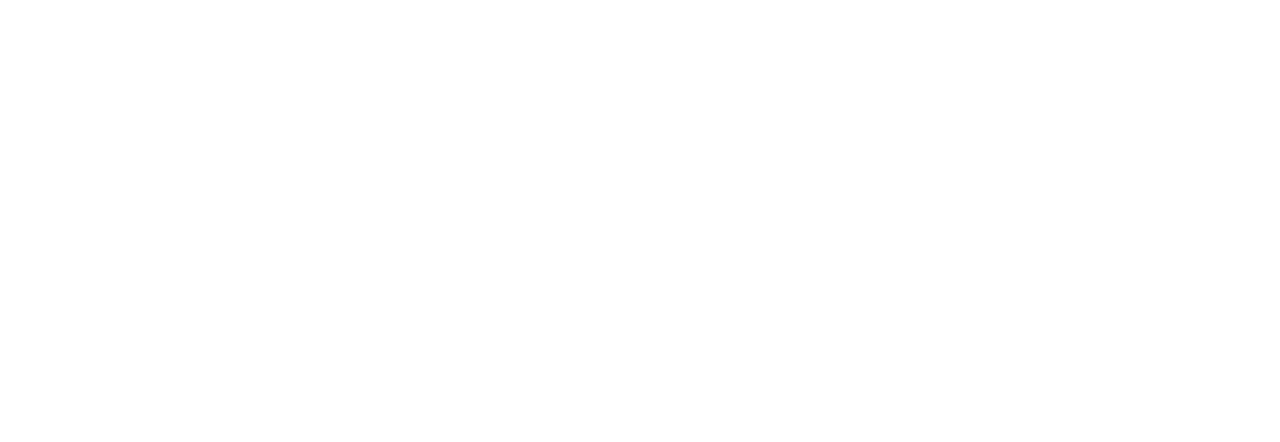
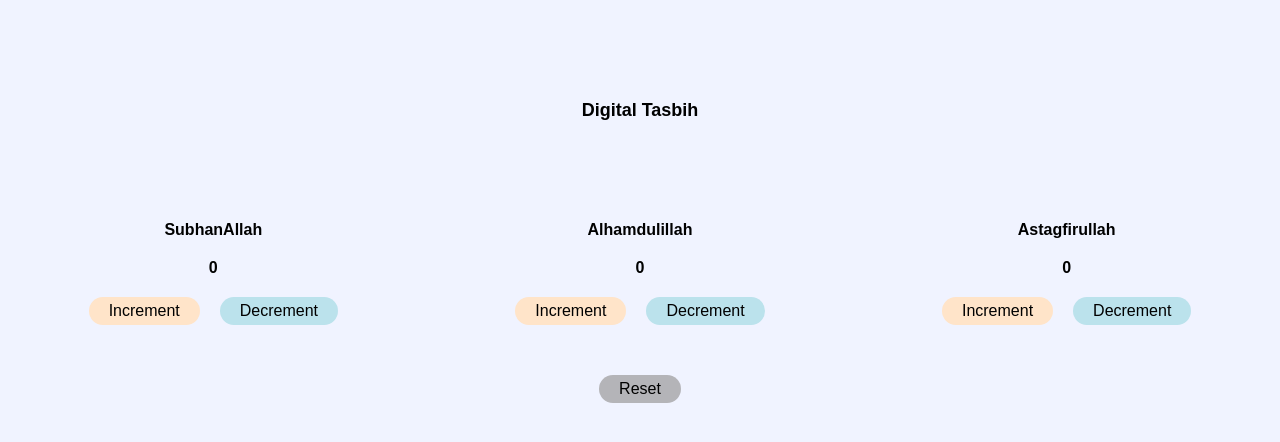
Before and after one commit to FojleTuhin/Digital_Tasbih, a plain HTML site: page index.html in a window 1280 px wide. Drawn offline with Linux system fonts and the light colour scheme; a web font is replaced by a local one.

Commit message:
add style

```diff
--- a/index.html
+++ b/index.html
@@ -1,17 +1,56 @@
 <!DOCTYPE html>
 <html lang="en">
+
 <head>
     <meta charset="UTF-8">
     <meta name="viewport" content="width=device-width, initial-scale=1.0">
     <title>Digital Tasbih</title>
     <link rel="stylesheet" href="style.css">
+    <link rel="preconnect" href="https://fonts.googleapis.com">
+    <link rel="preconnect" href="https://fonts.gstatic.com" crossorigin>
+    <link href="https://fonts.googleapis.com/css2?family=Protest+Revolution&display=swap" rel="stylesheet">
 </head>
+
 <body>
 
+    <H1>Digital Tasbih</H1>
+    <div class="container">
+        <div class="subhanAllah">
+            <h2>SubhanAllah</h2>
+            <h3 class="subhanAllahCount">0</h3>
+            <div class="btn">
+                <button class="increment subhanAllahIncrement">Increment</button>
+                <button class="decrement subhanAllahDecrement">Decrement</button>
+            </div>
+
+        </div>
+        <div class="alhamdulillah">
+            <h2>Alhamdulillah</h2>
+            <h3 class="alhamdulillahCount">0</h3>
+            <div class="btn">
+                <button class="increment alhamdulillahIncrement"> Increment</button>
+                <button class="decrement alhamdulillahDecrement">Decrement</button>
+            </div>
+        </div>
+        <div class="astagfirullah">
+            <h2>Astagfirullah</h2>
+            <h3 class="astagfirullahCount">0</h3>
+            <div class="btn">
+                <button class="increment astagfirullahIncrement">Increment</button>
+                <button class="decrement astagfirullahDecrement">Decrement</button>
+            </div>
+        </div>
+    </div>
+
+
+    <div class="reset-btn">
+        <button class="reset">Reset</button>
+    </div>
 
 
 
     <!-- js file add here -->
     <script src="script.js"></script>
 </body>
+
 </html>
--- a/style.css
+++ b/style.css
@@ -1,5 +1,59 @@
 *{
     margin: 0;
     padding: 0;
+    font-family: 'Protest Revolution', sans-serif;
+    font-size: medium;
+}
+body{
+    background-color: #F0F3FF;
+}
+h1{
+    text-align: center;
+    margin-top: 100px;
+    font-size: large;
+    font-weight: 700;
+}
+h2{
+    margin-bottom: 20px;
+}
+
+.container{
+    display: flex;
+    justify-content:space-around;
+    margin-top: 100px;
+    text-align: center;
+}
+
+.btn{
+    display: flex;
+    gap: 20px;
+    margin-top: 20px;
+}
+
+.increment{
+    background-color: #FFE4C9;
+    padding: 5px 20px;
+    border: none;
+    border-radius: 15px;
+}
+
+.decrement{
+    background-color: #BBE2EC;
+    padding: 5px 20px;
+    border: none;
+    border-radius: 15px;
 
 }
+
+.reset{
+    margin-top: 50px;
+    background-color: #B4B4B8;
+    padding: 5px 20px;
+    border: none;
+    border-radius: 15px;
+}
+
+.reset-btn{
+    display: flex;
+    justify-content: center;
+}
```
